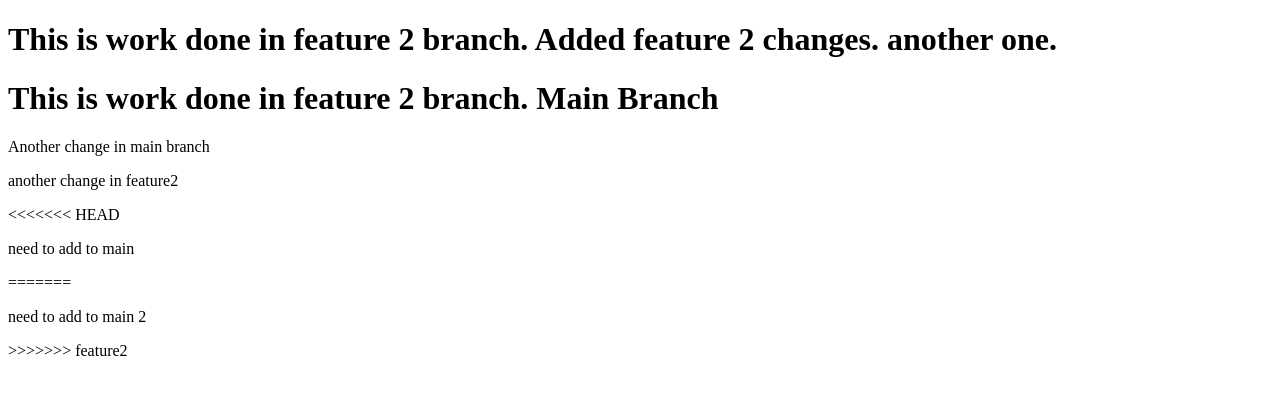
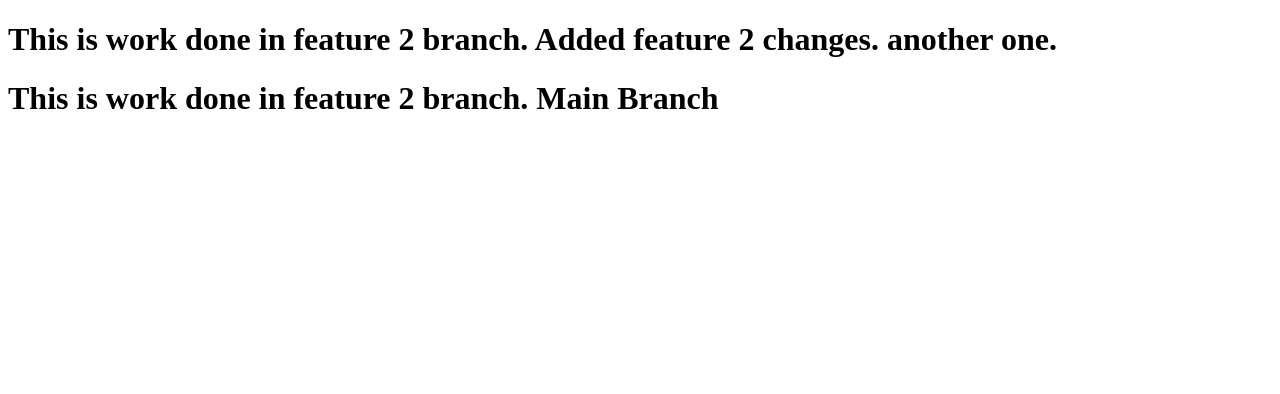
Before and after one commit to VishalTorne221992/DSA-Practice, a plain HTML site: page index.html in a window 1280 px wide. Drawn offline with Linux system fonts and the light colour scheme.

Commit message:
changes main 6

```diff
--- a/index.html
+++ b/index.html
@@ -8,12 +8,6 @@
 <body>
     <h1>This is work done in feature 2 branch. Added feature 2 changes. another one.</h1>
     <h1>This is work done in feature 2 branch. Main Branch</h1>
-    <p>Another change in main branch</p>
-    <p>another change in feature2</p>
-<<<<<<< HEAD
-    <p>need to add to main</p>
-=======
-    <p>need to add to main 2</p>
->>>>>>> feature2
+
 </body>
 </html>
```
